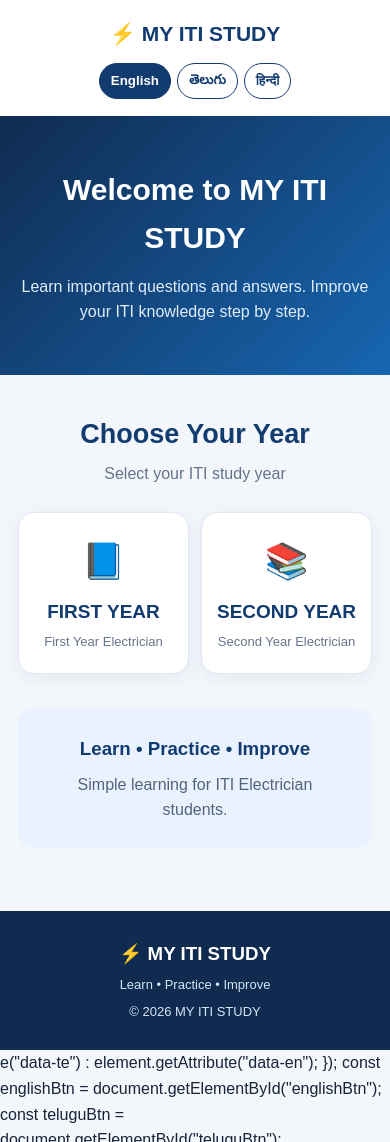
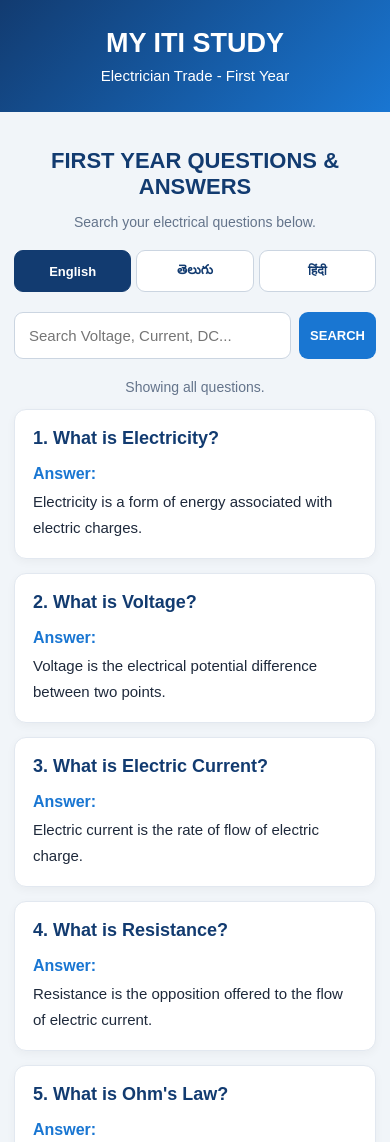
Before and after one commit to shaikmusthafayt-rgb/my-iti-study, a plain HTML site: page index.html in a window 390 px wide. Shown: the top 1142 px of the page. Drawn offline with Linux system fonts and the light colour scheme.

Commit message:
Update index.html

```diff
--- a/index.html
+++ b/index.html
@@ -4,56 +4,76 @@
 <head>
 <meta charset="UTF-8">
 <meta name="viewport" content="width=device-width, initial-scale=1.0">
-<meta name="theme-color" content="#102b50">
-
-<title>MY ITI STUDY</title>
-<meta name="description" content="Learn important ITI Electrician questions and answers in English, Telugu and Hindi.">
-
-<link rel="manifest" href="manifest.json">
-<link rel="icon" href="icon-192.png">
+<meta name="theme-color" content="#123b70">
+<title>MY ITI STUDY - First Year</title>
 
 <style>
 * {
-  margin: 0;
-  padding: 0;
   box-sizing: border-box;
 }
 
 body {
+  margin: 0;
   font-family: Arial, sans-serif;
-  background: #f3f6fb;
-  color: #17243a;
-  line-height: 1.6;
+  background: #f1f5f9;
+  color: #1e293b;
 }
 
 header {
-  background: #ffffff;
-  padding: 17px 5%;
-  display: flex;
-  justify-content: space-between;
-  align-items: center;
-  flex-wrap: wrap;
-  gap: 12px;
-  box-shadow: 0 3px 15px #00000012;
+  background: linear-gradient(135deg, #123b70, #1976d2);
+  color: white;
+  text-align: center;
+  padding: 28px 15px;
 }
 
-.logo {
-  font-size: 21px;
-  font-weight: 800;
+header h1 {
+  margin: 0;
+  font-size: 27px;
+}
+
+header p {
+  margin: 8px 0 0;
+  font-size: 15px;
+}
+
+main {
+  max-width: 850px;
+  margin: auto;
+  padding: 18px 14px;
+}
+
+.heading {
+  text-align: center;
+  margin: 12px 0 20px;
+}
+
+.heading h2 {
   color: #123b70;
+  font-size: 22px;
+  margin-bottom: 7px;
+}
+
+.heading p {
+  color: #64748b;
+  font-size: 14px;
 }
 
 .languages {
   display: flex;
-  gap: 6px;
+  gap: 9px;
+  justify-content: center;
+  margin: 20px 0;
 }
 
 .languages button {
-  border: 1px solid #123b70;
+  flex: 1;
+  max-width: 150px;
+  padding: 12px 8px;
+  border: 1px solid #cbd5e1;
+  border-radius: 9px;
   background: white;
   color: #123b70;
-  padding: 8px 11px;
-  border-radius: 20px;
+  font-size: 15px;
   font-weight: bold;
   cursor: pointer;
 }
@@ -61,192 +81,97 @@ header {
 .languages button.active {
   background: #123b70;
   color: white;
+  border-color: #123b70;
 }
 
-.hero {
-  background: linear-gradient(135deg,#102b50,#1766b1);
-  color: white;
-  text-align: center;
-  padding: 65px 20px;
+.search-box {
+  display: flex;
+  gap: 8px;
+  margin: 20px 0;
 }
 
-.hero h1 {
-  font-size: clamp(30px,6vw,48px);
-  margin-bottom: 12px;
+.search-box input {
+  min-width: 0;
+  flex: 1;
+  padding: 14px;
+  border: 1px solid #cbd5e1;
+  border-radius: 9px;
+  font-size: 15px;
+  outline: none;
 }
 
-.hero p {
-  color: #e0edff;
-  max-width: 650px;
-  margin: auto;
-  font-size: 16px;
+.search-box input:focus {
+  border-color: #1976d2;
 }
 
-.container {
-  max-width: 1050px;
-  margin: auto;
-  padding: 38px 18px;
-}
-
-.heading {
-  text-align: center;
-  margin-bottom: 25px;
-}
-
-.heading h2 {
-  color: #123b70;
-  font-size: 27px;
-}
-
-.heading p {
-  color: #64748b;
-  margin-top: 5px;
-}
-
-.year-grid {
-  display: grid;
-  grid-template-columns: repeat(2,minmax(0,1fr));
-  gap: 18px;
-}
-
-.year-card {
-  background: white;
-  padding: 25px 15px;
-  border-radius: 16px;
-  text-align: center;
-  border: 1px solid #e0e7f0;
-  box-shadow: 0 5px 18px #123b7010;
-  cursor: pointer;
-  transition: .2s;
-}
-
-.year-card:hover {
-  transform: translateY(-4px);
-  box-shadow: 0 9px 22px #123b7020;
-}
-
-.year-icon {
-  font-size: 35px;
-  margin-bottom: 8px;
-}
-
-.year-card h3 {
-  color: #123b70;
-  font-size: 19px;
-}
-
-.year-card p {
-  color: #64748b;
-  font-size: 13px;
-  margin-top: 5px;
-}
-
-.trade-section {
-  display: none;
-  margin-top: 35px;
-}
-
-.trade-card {
-  background: white;
-  border-radius: 18px;
-  padding: 25px;
-  border: 1px solid #e0e7f0;
-  box-shadow: 0 5px 18px #123b7010;
-  text-align: center;
-}
-
-.trade-icon {
-  font-size: 43px;
-}
-
-.trade-card h2 {
-  color: #123b70;
-  margin: 8px 0;
-}
-
-.trade-card p {
-  color: #64748b;
-  margin-bottom: 15px;
-}
-
-.open-button {
-  display: inline-block;
-  background: #1766b1;
+.search-box button {
+  padding: 12px 16px;
+  background: #1976d2;
   color: white;
-  padding: 12px 25px;
-  border: none;
+  border: 0;
   border-radius: 9px;
   font-weight: bold;
   cursor: pointer;
-  text-decoration: none;
 }
 
-.open-button:hover {
-  background: #123b70;
+.card {
+  background: white;
+  padding: 18px;
+  margin: 14px 0;
+  border-radius: 12px;
+  border: 1px solid #e2e8f0;
+  box-shadow: 0 3px 10px rgba(0,0,0,0.04);
 }
 
-.back-button {
-  display: block;
-  margin: 18px auto 0;
-  border: none;
-  background: transparent;
-  color: #1766b1;
-  font-weight: bold;
-  cursor: pointer;
-  padding: 8px;
+.card h3 {
+  color: #123b70;
+  font-size: 18px;
+  margin: 0 0 13px;
 }
 
-.info {
-  margin-top: 35px;
-  background: #eaf2ff;
-  padding: 25px;
-  border-radius: 15px;
-  text-align: center;
+.answer-label {
+  color: #1976d2;
+  font-weight: bold;
+  margin-bottom: 6px;
 }
 
-.info h3 {
-  color: #123b70;
-  margin-bottom: 8px;
+.answer {
+  line-height: 1.7;
+  font-size: 15px;
+  margin: 0;
 }
 
-.info p {
-  color: #52647b;
+#message {
+  text-align: center;
+  color: #64748b;
+  font-size: 14px;
 }
 
 footer {
-  background: #102b50;
+  background: #123b70;
   color: white;
   text-align: center;
-  padding: 28px 15px;
-  margin-top: 25px;
+  padding: 20px 10px;
+  margin-top: 30px;
 }
 
 footer p {
-  color: #d6e5f8;
-  font-size: 13px;
-  margin-top: 6px;
+  margin: 5px;
 }
 
-@media(max-width:500px) {
-  header {
-    justify-content: center;
+@media(max-width: 400px) {
+  .languages {
+    gap: 5px;
   }
 
-  .logo {
-    width: 100%;
-    text-align: center;
+  .languages button {
+    font-size: 13px;
+    padding: 11px 4px;
   }
 
-  .year-grid {
-    gap: 12px;
-  }
-
-  .year-card {
-    padding: 20px 8px;
-  }
-
-  .hero {
-    padding: 50px 17px;
+  .search-box button {
+    padding: 11px;
+    font-size: 13px;
   }
 }
 </style>
@@ -255,214 +180,236 @@ footer p {
 <body>
 
 <header>
-  <div class="logo">⚡ MY ITI STUDY</div>
+  <h1>MY ITI STUDY</h1>
+  <p>Electrician Trade - First Year</p>
+</header>
+
+<main>
+
+  <div class="heading">
+    <h2 id="pageTitle">FIRST YEAR QUESTIONS & ANSWERS</h2>
+    <p id="subtitle">Select your language and study electrical questions.</p>
+  </div>
 
   <div class="languages">
-    <button class="active" id="enBtn"
-      onclick="changeLanguage('en')">English</button>
-    <button id="teBtn"
-      onclick="changeLanguage('te')">తెలుగు</button>
-    <button id="hiBtn"
-      onclick="changeLanguage('hi')">हिन्दी</button>
+    <button class="active" id="enBtn" onclick="changeLanguage('en')">English</button>
+    <button id="teBtn" onclick="changeLanguage('te')">తెలుగు</button>
+    <button id="hiBtn" onclick="changeLanguage('hi')">हिंदी</button>
   </div>
-</header>
 
-<section class="hero">
-  <h1 data-en="Welcome to MY ITI STUDY"
-      data-te="MY ITI STUDY కి స్వాగతం"
-      data-hi="MY ITI STUDY में आपका स्वागत है">
-    Welcome to MY ITI STUDY
-  </h1>
+  <div class="search-box">
+    <input id="searchInput" type="text"
+      placeholder="Search Voltage, Current, DC...">
+    <button onclick="searchQuestions()" id="searchBtn">SEARCH</button>
+  </div>
 
-  <p data-en="Learn important questions and answers. Improve your ITI knowledge step by step."
-     data-te="ముఖ్యమైన ప్రశ్నలు మరియు సమాధానాలను నేర్చుకోండి. మీ ITI పరిజ్ఞానాన్ని పెంచుకోండి."
-     data-hi="महत्वपूर्ण प्रश्न और उत्तर सीखें। धीरे-धीरे अपना ITI ज्ञान बढ़ाएँ।">
-    Learn important questions and answers. Improve your ITI knowledge step by step.
-  </p>
-</section>
+  <p id="message"></p>
 
-<main class="container">
-
-  <section id="yearSection">
-    <div class="heading">
-      <h2 data-en="Choose Your Year"
-          data-te="మీ సంవత్సరాన్ని ఎంచుకోండి"
-          data-hi="अपना वर्ष चुनें">
-        Choose Your Year
-      </h2>
-
-      <p data-en="Select your ITI study year"
-         data-te="మీ ITI చదువు సంవత్సరాన్ని ఎంచుకోండి"
-         data-hi="अपना ITI पढ़ाई का वर्ष चुनें">
-        Select your ITI study year
-      </p>
-    </div>
-
-    <div class="year-grid">
-
-      <div class="year-card" onclick="selectYear('first')">
-        <div class="year-icon">📘</div>
-        <h3 data-en="FIRST YEAR"
-            data-te="మొదటి సంవత్సరం"
-            data-hi="पहला वर्ष">FIRST YEAR</h3>
-        <p data-en="First Year Electrician"
-           data-te="మొదటి సంవత్సరం ఎలక్ట్రీషియన్"
-           data-hi="पहले वर्ष का इलेक्ट्रीशियन">
-          First Year Electrician
-        </p>
-      </div>
-
-      <div class="year-card" onclick="selectYear('second')">
-        <div class="year-icon">📚</div>
-        <h3 data-en="SECOND YEAR"
-            data-te="రెండవ సంవత్సరం"
-            data-hi="दूसरा वर्ष">SECOND YEAR</h3>
-        <p data-en="Second Year Electrician"
-           data-te="రెండవ సంవత్సరం ఎలక్ట్రీషియన్"
-           data-hi="दूसरे वर्ष का इलेक्ट्रीशियन">
-          Second Year Electrician
-        </p>
-      </div>
-
-    </div>
-  </section>
-
-  <section class="trade-section" id="tradeSection">
-    <div class="heading">
-      <h2 id="selectedYear">FIRST YEAR</h2>
-      <p data-en="Select Your Trade"
-         data-te="మీ ట్రేడ్‌ను ఎంచుకోండి"
-         data-hi="अपना ट्रेड चुनें">
-        Select Your Trade
-      </p>
-    </div>
-
-    <div class="trade-card">
-      <div class="trade-icon">⚡</div>
-
-      <h2>ELECTRICIAN</h2>
-
-      <p data-en="Important Electrician Questions & Answers"
-         data-te="ముఖ్యమైన ఎలక్ట్రీషియన్ ప్రశ్నలు మరియు సమాధానాలు"
-         data-hi="महत्वपूर्ण इलेक्ट्रीशियन प्रश्न और उत्तर">
-        Important Electrician Questions & Answers
-      </p>
-
-      <a href="first-year.html" class="open-button"
-         id="tradeLink"
-         data-en="Open Questions →"
-         data-te="ప్రశ్నలను తెరవండి →"
-         data-hi="प्रश्न खोलें →">
-        Open Questions →
-      </a>
-    </div>
-
-    <button class="back-button" onclick="goBack()"
-      data-en="← Back to Year Selection"
-      data-te="← సంవత్సర ఎంపికకు తిరిగి వెళ్లండి"
-      data-hi="← वर्ष चुनने वापस जाएँ">
-      ← Back to Year Selection
-    </button>
-  </section>
-
-  <section class="info">
-    <h3 data-en="Learn • Practice • Improve"
-        data-te="నేర్చుకోండి • సాధన చేయండి • అభివృద్ధి చెందండి"
-        data-hi="सीखें • अभ्यास करें • आगे बढ़ें">
-      Learn • Practice • Improve
-    </h3>
-
-    <p data-en="Simple learning for ITI Electrician students."
-       data-te="ITI ఎలక్ట్రీషియన్ విద్యార్థుల కోసం సులభమైన అభ్యాసం."
-       data-hi="ITI इलेक्ट्रीशियन छात्रों के लिए आसान पढ़ाई।">
-      Simple learning for ITI Electrician students.
-    </p>
-  </section>
+  <div id="questions"></div>
 
 </main>
 
 <footer>
-  <h3>⚡ MY ITI STUDY</h3>
-  <p>Learn • Practice • Improve</p>
-  <p>© 2026 MY ITI STUDY</p>
+  <p><b>MY ITI STUDY</b></p>
+  <p>Study • Learn • Improve</p>
 </footer>
 
 <script>
+const questions = [
+{
+ enQ:"What is Electricity?",
+ enA:"Electricity is a form of energy associated with electric charges.",
+ teQ:"విద్యుత్ అంటే ఏమిటి?",
+ teA:"విద్యుత్ అనేది విద్యుత్ ఆవేశాలకు సంబంధించిన శక్తి రూపం.",
+ hiQ:"बिजली क्या है?",
+ hiA:"बिजली विद्युत आवेशों से संबंधित ऊर्जा का एक रूप है।"
+},
+{
+ enQ:"What is Voltage?",
+ enA:"Voltage is the electrical potential difference between two points.",
+ teQ:"వోల్టేజ్ అంటే ఏమిటి?",
+ teA:"రెండు బిందువుల మధ్య విద్యుత్ పొటెన్షియల్ తేడాను వోల్టేజ్ అంటారు.",
+ hiQ:"वोल्टेज क्या है?",
+ hiA:"दो बिंदुओं के बीच विद्युत विभव के अंतर को वोल्टेज कहते हैं।"
+},
+{
+ enQ:"What is Electric Current?",
+ enA:"Electric current is the rate of flow of electric charge.",
+ teQ:"విద్యుత్ ప్రవాహం అంటే ఏమిటి?",
+ teA:"విద్యుత్ ఆవేశం ప్రవహించే రేటును విద్యుత్ ప్రవాహం అంటారు.",
+ hiQ:"विद्युत धारा क्या है?",
+ hiA:"विद्युत आवेश के प्रवाह की दर को विद्युत धारा कहते हैं।"
+},
+{
+ enQ:"What is Resistance?",
+ enA:"Resistance is the opposition offered to the flow of electric current.",
+ teQ:"రెసిస్టెన్స్ అంటే ఏమిటి?",
+ teA:"విద్యుత్ ప్రవాహానికి కలిగే ఆటంకాన్ని రెసిస్టెన్స్ అంటారు.",
+ hiQ:"प्रतिरोध क्या है?",
+ hiA:"विद्युत धारा के प्रवाह में होने वाली रुकावट को प्रतिरोध कहते हैं।"
+},
+{
+ enQ:"What is Ohm's Law?",
+ enA:"At constant temperature, current is directly proportional to voltage. Formula: V = I × R.",
+ teQ:"ఓమ్ నియమం అంటే ఏమిటి?",
+ teA:"స్థిరమైన ఉష్ణోగ్రత వద్ద విద్యుత్ ప్రవాహం వోల్టేజ్‌కు అనులోమానుపాతంలో ఉంటుంది. సూత్రం: V = I × R.",
+ hiQ:"ओम का नियम क्या है?",
+ hiA:"स्थिर तापमान पर धारा, वोल्टेज के समानुपाती होती है। सूत्र: V = I × R."
+},
+{
+ enQ:"What is a Conductor?",
+ enA:"A conductor is a material that allows electric current to flow through it easily.",
+ teQ:"వాహకం అంటే ఏమిటి?",
+ teA:"విద్యుత్ ప్రవాహం సులభంగా వెళ్లడానికి అనుమతించే పదార్థాన్ని వాహకం అంటారు.",
+ hiQ:"चालक क्या है?",
+ hiA:"जो पदार्थ विद्युत धारा को आसानी से प्रवाहित होने देता है, उसे चालक कहते हैं।"
+},
+{
+ enQ:"What is an Insulator?",
+ enA:"An insulator is a material that strongly opposes the flow of electric current.",
+ teQ:"ఇన్సులేటర్ అంటే ఏమిటి?",
+ teA:"విద్యుత్ ప్రవాహాన్ని అడ్డుకునే పదార్థాన్ని ఇన్సులేటర్ అంటారు.",
+ hiQ:"कुचालक क्या है?",
+ hiA:"जो पदार्थ विद्युत धारा के प्रवाह का बहुत अधिक विरोध करता है, उसे कुचालक कहते हैं।"
+},
+{
+ enQ:"What is Direct Current (DC)?",
+ enA:"Direct current flows in one direction.",
+ teQ:"డైరెక్ట్ కరెంట్ (DC) అంటే ఏమిటి?",
+ teA:"ఒకే దిశలో ప్రవహించే విద్యుత్ ప్రవాహాన్ని DC అంటారు.",
+ hiQ:"दिष्ट धारा (DC) क्या है?",
+ hiA:"जो विद्युत धारा एक ही दिशा में बहती है, उसे DC कहते हैं।"
+},
+{
+ enQ:"What is Alternating Current (AC)?",
+ enA:"Alternating current changes its direction periodically.",
+ teQ:"ఆల్టర్నేటింగ్ కరెంట్ (AC) అంటే ఏమిటి?",
+ teA:"సమయానుసారం తన దిశను మార్చుకునే విద్యుత్ ప్రవాహాన్ని AC అంటారు.",
+ hiQ:"प्रत्यावर्ती धारा (AC) क्या है?",
+ hiA:"जो विद्युत धारा समय-समय पर अपनी दिशा बदलती है, उसे AC कहते हैं।"
+},
+{
+ enQ:"What is Electrical Power?",
+ enA:"Electrical power is the rate at which electrical energy is transferred or used.",
+ teQ:"విద్యుత్ శక్తి అంటే ఏమిటి?",
+ teA:"విద్యుత్ శక్తి అనేది విద్యుత్ శక్తి బదిలీ లేదా వినియోగం జరిగే రేటు.",
+ hiQ:"विद्युत शक्ति क्या है?",
+ hiA:"विद्युत ऊर्जा के उपयोग या स्थानांतरण की दर को विद्युत शक्ति कहते हैं।"
+}
+];
+
 let currentLanguage = "en";
 
-function changeLanguage(language) {
-  currentLanguage = language;
-  document.documentElement.lang = language;
+const labels = {
+ en: {
+  title:"FIRST YEAR QUESTIONS & ANSWERS",
+  subtitle:"Search your electrical questions below.",
+  search:"Search Voltage, Current, DC...",
+  button:"SEARCH",
+  answer:"Answer:",
+  showing:"Showing all questions.",
+  notFound:"Question not found. Try another word.",
+  result:"result(s) found."
+ },
+ te: {
+  title:"మొదటి సంవత్సరం ప్రశ్నలు & సమాధానాలు",
+  subtitle:"మీ విద్యుత్ ప్రశ్నలను ఇక్కడ వెతకండి.",
+  search:"వోల్టేజ్, కరెంట్, DC వెతకండి...",
+  button:"వెతకండి",
+  answer:"సమాధానం:",
+  showing:"అన్ని ప్రశ్నలు చూపబడుతున్నాయి.",
+  notFound:"ప్రశ్న కనబడలేదు. మరో పదాన్ని ప్రయత్నించండి.",
+  result:"ఫలితాలు కనుగొనబడ్డాయి."
+ },
+ hi: {
+  title:"प्रथम वर्ष के प्रश्न और उत्तर",
+  subtitle:"अपने विद्युत से जुड़े सवाल यहाँ खोजें।",
+  search:"वोल्टेज, करंट, DC खोजें...",
+  button:"खोजें",
+  answer:"उत्तर:",
+  showing:"सभी प्रश्न दिखाए जा रहे हैं।",
+  notFound:"सवाल नहीं मिला। दूसरा शब्द खोजें।",
+  result:"परिणाम मिले।"
+ }
+};
 
-  document.querySelectorAll("[data-en]").forEach(function(element) {
-    element.textContent = element.getAttribute("data-" + language);
-  });
+function changeLanguage(lang) {
+ currentLanguage = lang;
 
-  document.getElementById("enBtn").classList.toggle("active", language === "en");
-  document.getElementById("teBtn").classList.toggle("active", language === "te");
-  document.getElementById("hiBtn").classList.toggle("active", language === "hi");
+ document.getElementById("enBtn").classList.toggle("active",lang==="en");
+ document.getElementById("teBtn").classList.toggle("active",lang==="te");
+ document.getElementById("hiBtn").classList.toggle("active",lang==="hi");
 
-  try {
-    localStorage.setItem("myItiLanguage", language);
-  } catch(error) {}
+ const t = labels[lang];
+
+ document.getElementById("pageTitle").textContent = t.title;
+ document.getElementById("subtitle").textContent = t.subtitle;
+ document.getElementById("searchInput").placeholder = t.search;
+ document.getElementById("searchBtn").textContent = t.button;
+
+ document.documentElement.lang = lang==="te" ? "te" : lang;
+ searchQuestions();
 }
 
-function selectYear(year) {
-  document.getElementById("yearSection").style.display = "none";
-  document.getElementById("tradeSection").style.display = "block";
+function renderQuestions() {
+ const container = document.getElementById("questions");
+ const t = labels[currentLanguage];
 
-  let title = "";
-  let link = "";
+ container.innerHTML = "";
 
-  if (year === "first") {
-    title = currentLanguage === "te" ? "మొదటి సంవత్సరం" :
-            currentLanguage === "hi" ? "पहला वर्ष" : "FIRST YEAR";
-    link = "first-year.html";
-  } else {
-    title = currentLanguage === "te" ? "రెండవ సంవత్సరం" :
-            currentLanguage === "hi" ? "दूसरा वर्ष" : "SECOND YEAR";
-    link = "second-year.html";
-  }
+ questions.forEach((q,index) => {
+  const card = document.createElement("div");
+  card.className = "card";
+  card.dataset.search = Object.values(q).join(" ").toLowerCase();
 
-  document.getElementById("selectedYear").textContent = title;
-  document.getElementById("tradeLink").href = link;
-  window.scrollTo({top: 0, behavior: "smooth"});
+  const question = document.createElement("h3");
+  question.textContent = (index+1) + ". " + q[currentLanguage+"Q"];
+
+  const label = document.createElement("p");
+  label.className = "answer-label";
+  label.textContent = t.answer;
+
+  const answer = document.createElement("p");
+  answer.className = "answer";
+  answer.textContent = q[currentLanguage+"A"];
+
+  card.append(question,label,answer);
+  container.appendChild(card);
+ });
 }
 
-function goBack() {
-  document.getElementById("yearSection").style.display = "block";
-  document.getElementById("tradeSection").style.display = "none";
-  window.scrollTo({top: 0, behavior: "smooth"});
+function searchQuestions() {
+ const query = document.getElementById("searchInput").value.trim().toLowerCase();
+ const cards = document.querySelectorAll("#questions .card");
+ const t = labels[currentLanguage];
+ let found = 0;
+
+ cards.forEach(card => {
+  const match = card.dataset.search.includes(query);
+  card.style.display = (!query || match) ? "block" : "none";
+  if (!query || match) found++;
+ });
+
+ const message = document.getElementById("message");
+
+ if (!query) {
+  message.textContent = t.showing;
+ } else if (found === 0) {
+  message.textContent = t.notFound;
+ } else {
+  message.textContent = found + " " + t.result;
+ }
 }
 
-try {
-  const savedLanguage = localStorage.getItem("myItiLanguage");
-  if (["en", "te", "hi"].includes(savedLanguage)) {
-    changeLanguage(savedLanguage);
-  }
-} catch(error) {}
+document.getElementById("searchInput").addEventListener("input",searchQuestions);
 
-if ("serviceWorker" in navigator) {
-  window.addEventListener("load", function() {
-    navigator.serviceWorker.register("service-worker.js")
-      .catch(function(error) {
-        console.log("Service worker error:", error);
-      });
-  });
-}
+renderQuestions();
+changeLanguage("en");
 </script>
 
 </body>
 </html>
-e("data-te")
-            : element.getAttribute("data-en");
-      });
-
-      const englishBtn = document.getElementById("englishBtn");
-      const teluguBtn = document.getElementById("teluguBtn");
-
-      englishBtn.classList.toggle("active", language === "en");
-      teluguBtn.classList.toggle("active", language === "te");
+ "te");
 
       englishBtn.setAttribute("aria-pressed", language === "en");
       teluguBtn.setAttribute("aria-pressed", language === "te");
```
